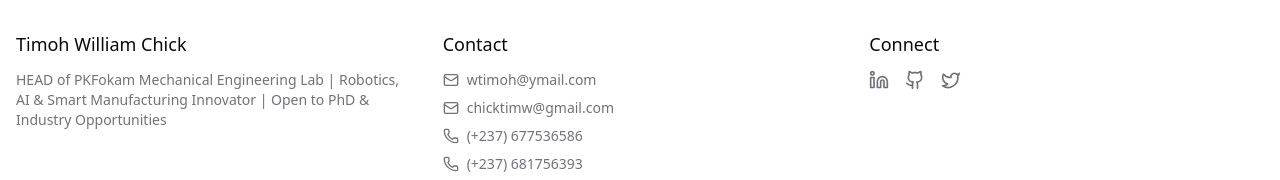
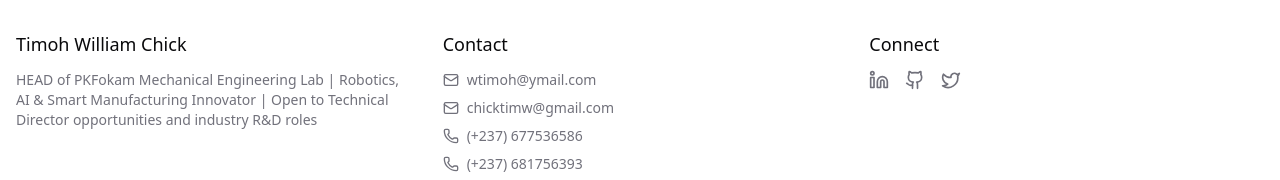
Before and after one commit to youmssi/william-porfolio, a Next.js app: page / in a window 1280 px wide. Shown: the part 6858-7038 px from the top of the page. Built offline with nearby package versions, Linux system fonts and the light colour scheme.

Commit message:
feat: update footer contact information (Requirement 8)

```diff
--- a/components/footer.tsx
+++ b/components/footer.tsx
@@ -11,7 +11,7 @@ export function Footer() {
           <div className="space-y-3">
             <h3 className="text-lg font-medium">Timoh William Chick</h3>
             <p className="text-sm text-muted-foreground">
-            HEAD of PKFokam Mechanical Engineering Lab | Robotics, AI & Smart Manufacturing Innovator | Open to PhD & Industry Opportunities
+              HEAD of PKFokam Mechanical Engineering Lab | Robotics, AI & Smart Manufacturing Innovator | Open to Technical Director opportunities and industry R&D roles
             </p>
           </div>
 
```
